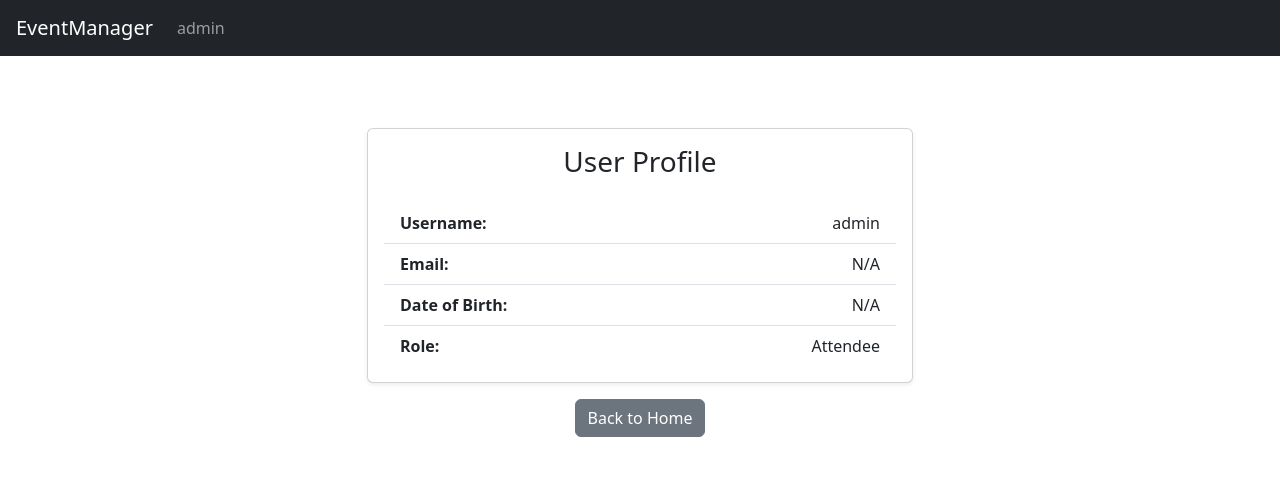
After one commit to stefanomagnolfiunifi/EventManagementSystem, a Django app: page /users/profile/ in a window 1280 px wide. The commit adds this page. Shown: the top 484 px of the page. Run offline with Django 5.2, Linux system fonts and the light colour scheme; a user stored in the database is signed in.

Commit message:
FEAT: implemented profile section and date of birth on sign up

```diff
--- a/templates/base.html
+++ b/templates/base.html
@@ -16,6 +16,8 @@
                 {% if user.is_authenticated is False %}
                 <li class="nav-item"><a class="nav-link" href="{% url 'login' %}">Login</a></li>
                 <li class="nav-item"><a class="nav-link" href="{% url 'signup' %}">Sign Up</a></li>
+                {% else %}
+                <li class="nav-item"><a class="nav-link" href="{% url 'profile' %}">{{user.username}}</a></li>
                 {% endif %}
             </ul>
         </div>
--- a/templates/home.html
+++ b/templates/home.html
@@ -13,6 +13,8 @@
 
     {% else %}
         <p>Please login or sign up to manage your events.</p>
+        <a href="{% url 'login' %}" class="btn btn-primary">Login</a>
+        <a href="{% url 'signup' %}" class="btn btn-primary">Sign up</a>
     {% endif %}
 
 {% endblock %}
--- a/users/models.py
+++ b/users/models.py
@@ -5,6 +5,7 @@ class CustomUser(AbstractUser):
 
     #Custom user model that extends the default Django user model.
     is_organizer = models.BooleanField(default=False)
+    date_of_birth = models.DateField(null=True, blank=True)
 
     class Meta:
         permissions = (
--- a/users/templates/users/login.html
+++ b/users/templates/users/login.html
@@ -7,6 +7,7 @@
     {% if error %}
         <div class="alert alert-danger">{{ error }}</div>
     {% endif %}
+    <div class="container py-5">
         <form method="post">
             {% csrf_token %}
             <div class="mb-3">
@@ -19,4 +20,6 @@
             </div>
             <button type="submit" class="btn btn-success">Login</button>
         </form>
+    </div>
+
 {% endblock %}
--- /dev/null
+++ b/users/templates/users/profile.html
@@ -0,0 +1,28 @@
+{% extends 'base.html' %}
+
+{% block title %}Profile{% endblock %}
+
+{% block content %}
+
+<div class="container py-5 text-center">
+    <div class="card shadow-sm mx-auto" style="max-width: 50%;">
+        <div class="card-body">
+            <h3 class="card-title text-center mb-4">User Profile</h3>
+
+            <ul class="list-group list-group-flush">
+                {% for label, value in user_fields.items %}
+                    <li class="list-group-item d-flex justify-content-between">
+                        <strong>{{ label }}:</strong>
+                        <span>{{ value }}</span>
+                    </li>
+                {% endfor %}
+            </ul>
+        </div>
+
+    </div>
+    <div class="mx-auto ">
+        <a href="{% url 'home' %}" class="btn btn-secondary mt-3">Back to Home</a>
+    </div>
+</div>
+
+{% endblock %}
--- a/users/templates/users/signup.html
+++ b/users/templates/users/signup.html
@@ -1,6 +1,6 @@
 {% extends 'base.html' %}
 
-{% block title %}Registrazione{% endblock %}
+{% block title %}Registration{% endblock %}
 
 {% block content %}
     <h2>Create a new account</h2>
--- a/users/urls.py
+++ b/users/urls.py
@@ -5,5 +5,6 @@ from . import views
 urlpatterns = [
     path('login/', views.custom_login_view, name='login'),
     path('register/', views.signup_view, name='signup'),
+    path('profile/', views.profile_view, name='profile'),
     path('logout/', views.custom_logout_view, name='logout')
 ]
--- a/users/views.py
+++ b/users/views.py
@@ -38,8 +38,20 @@ def signup_view(request):
 
     return render(request, 'users/signup.html', {'form': form})
 
+
+@login_required
+def profile_view(request):
+    user = request.user
+    user_fields = {
+        'Username': user.username,
+        'Email': user.email if user.email else 'N/A',
+        'Date of Birth': user.date_of_birth if user.date_of_birth else 'N/A',
+        'Role': 'Organizer' if user.is_organizer else 'Attendee'
+    }
+    return render(request, 'users/profile.html', {'user_fields': user_fields})
+
 @login_required
 def custom_logout_view(request):
     from django.contrib.auth import logout
     logout(request)
-    return redirect('login')
+    return redirect('home')
```
Also changed, not shown: users/forms.py (+30 -1 lines), db.sqlite3, users/migrations/0003_customuser_date_of_birth.py (added). Lines whose indentation alone changed are shown as unchanged.
